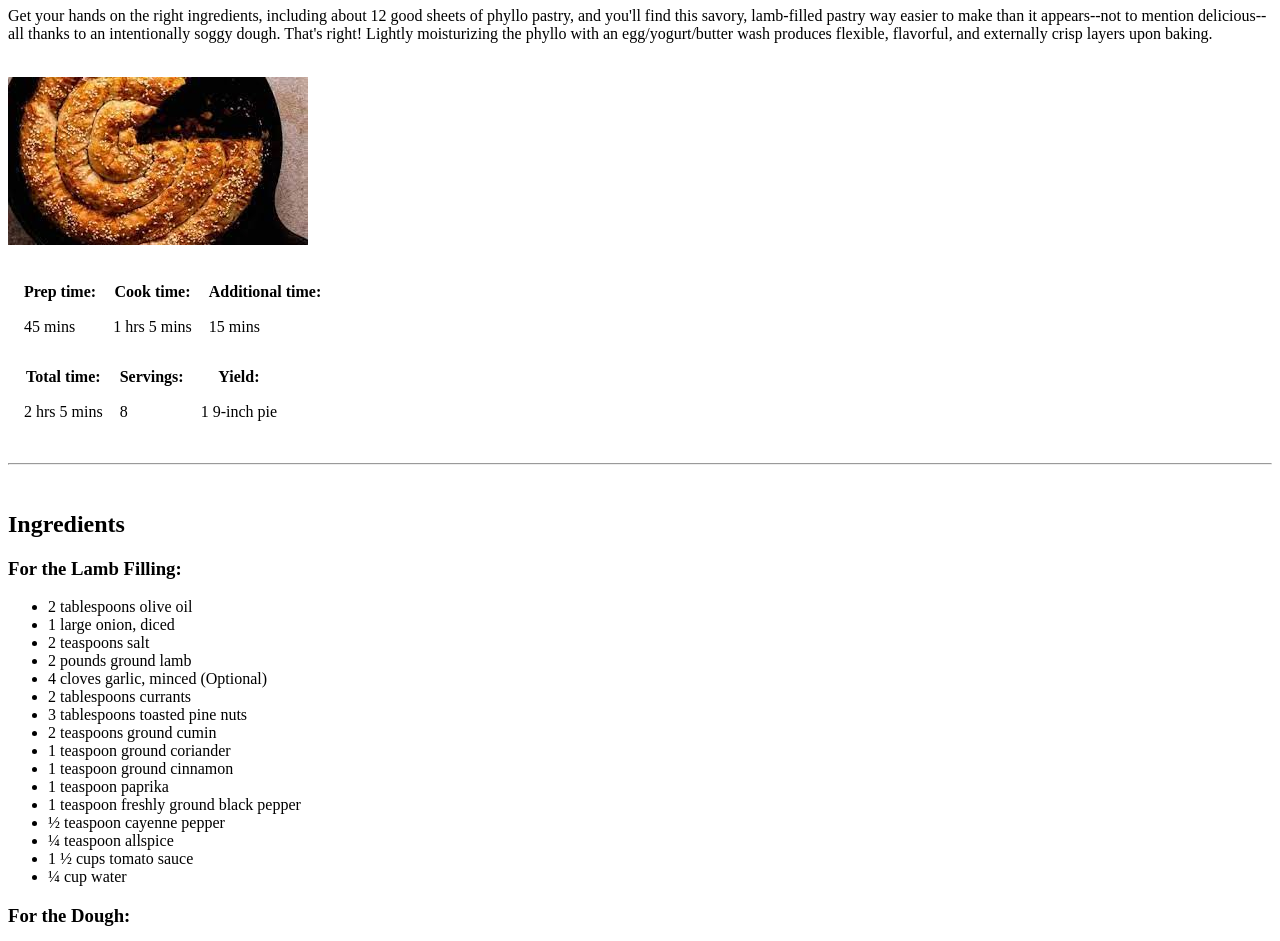
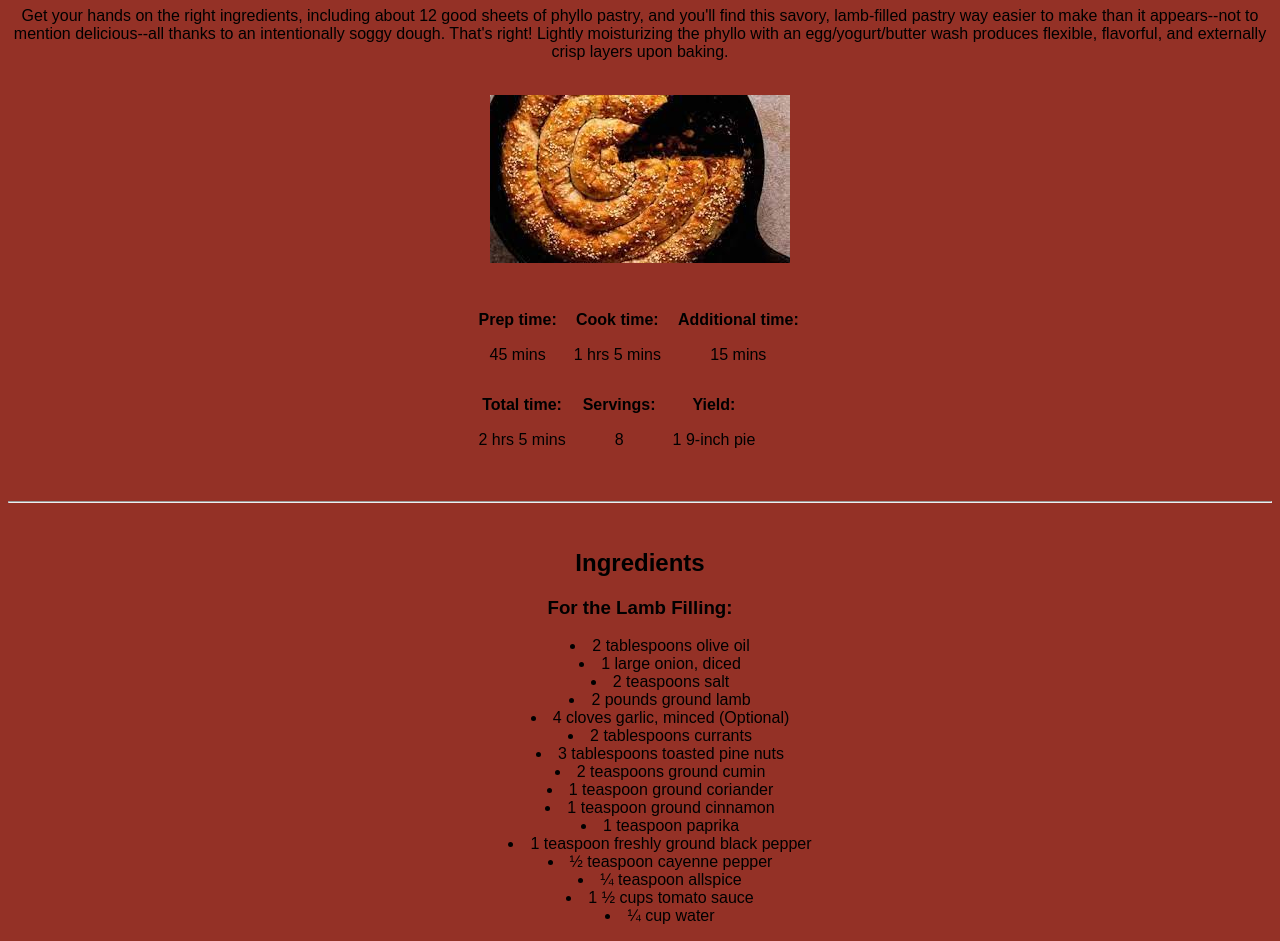
Before and after one commit to Luthienr/odin-recipes, a plain HTML site: page pages/lamb-borek.html in a window 1280 px wide. Shown: the part 73-1014 px from the top of the page. Drawn offline with Linux system fonts and the light colour scheme.

Commit message:
lamb-borek and hommade-manti got updated. styled the content according to the main page.

```diff
--- a/css/style.css
+++ b/css/style.css
@@ -40,3 +40,13 @@ body {
 .listStyle a:hover {
     color: darkgreen;
 }
+
+.tableClass {
+    margin: 10px auto;
+    width: 355px;
+}
+
+ul {
+    text-align: center;
+    list-style: inside;
+}
--- a/pages/homemade-manti.html
+++ b/pages/homemade-manti.html
@@ -5,9 +5,10 @@
     <meta http-equiv="X-UA-Compatible" content="IE=edge">
     <meta name="viewport" content="width=device-width, initial-scale=1.0">
     <title>Homemade Mantı</title>
-
+    <link rel="stylesheet" href="../css/style.css">
     <style>
         .pa > p {
+            margin: 10px auto;
             width: 750px;
             border: solid;
             padding: 10px;
@@ -26,7 +27,7 @@
     </header>
 
     <article>
-        <table>
+        <table class="tableClass">
             <tr>
                 <table style="border-spacing: 15px;">
                     <tr>
--- a/pages/lamb-borek.html
+++ b/pages/lamb-borek.html
@@ -5,9 +5,10 @@
     <meta http-equiv="X-UA-Compatible" content="IE=edge">
     <meta name="viewport" content="width=device-width, initial-scale=1.0">
     <title>Lamb Borek</title>
-
+    <link rel="stylesheet" href="../css/style.css">
     <style>
         .pa {
+            margin: 10px auto;
             width: 750px;
             border-style: solid;
             padding: 10px;
@@ -28,7 +29,7 @@
         <img src="../img/lamb-borek.jpeg" alt="A picture of lamb borek.">
     </article>
     <br>
-    <article>
+    <article  class="tableClass">
         <table>
             <tr>
                 <table style="border-spacing: 15px;">
```
